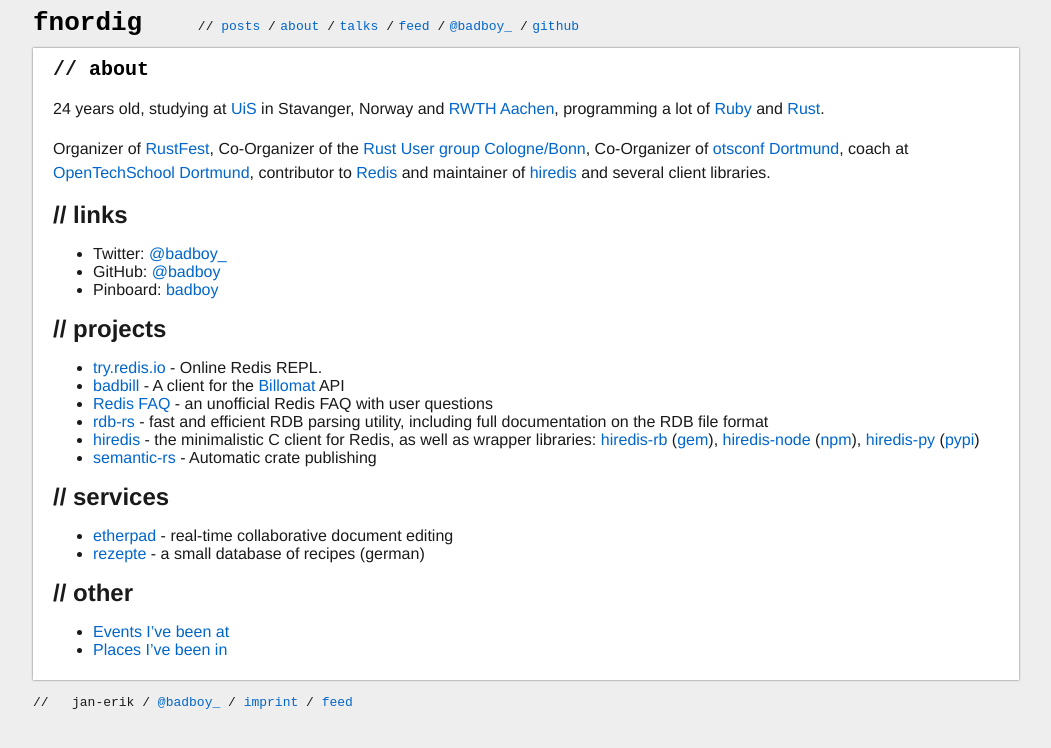
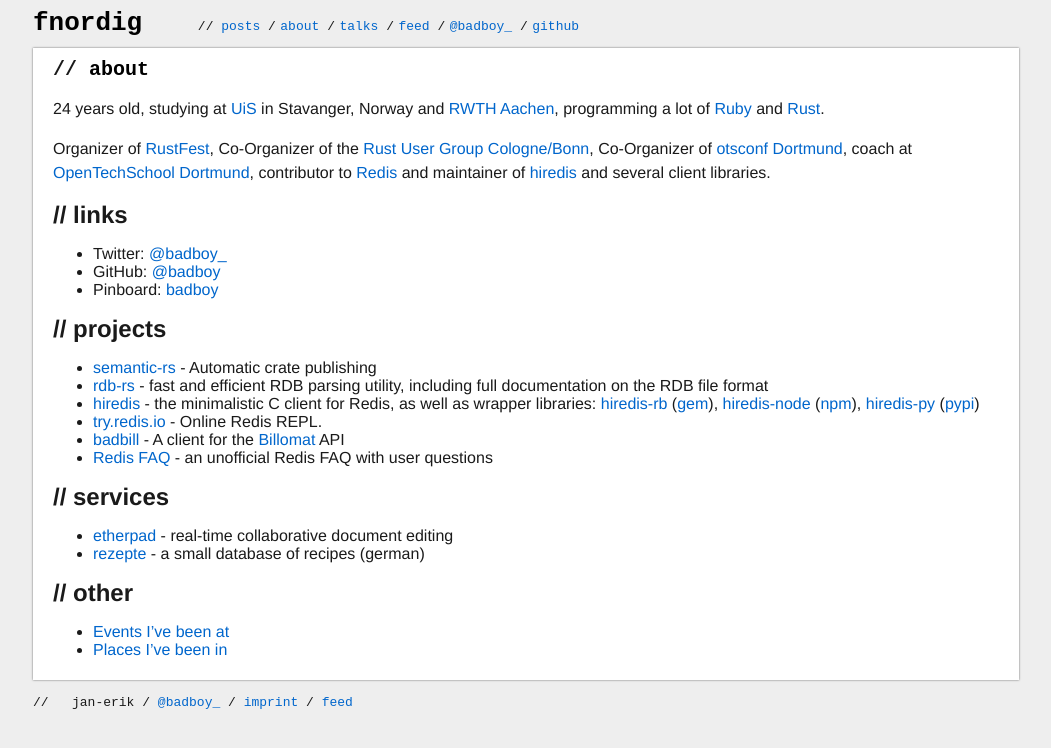
Before and after one commit to badboy/fnordig.de, a Jekyll site: the page built from about.markdown, in a window 1280 px wide. Shown: the top 748 px of the page, without its empty margins (114-1165 px from the left). Built offline with Jekyll 4.4.1, drawn with Linux system fonts in a browser that asks for light colours.

Commit message:
Re-order a bit

```diff
--- a/about.markdown
+++ b/about.markdown
@@ -8,7 +8,7 @@ studying at [UiS](http://www.uis.no/) in Stavanger, Norway and [RWTH Aachen](htt
 programming a lot of [Ruby](http://www.ruby-lang.org/en/) and [Rust](http://www.rust-lang.org/).
 
 Organizer of [RustFest](http://www.rustfest.eu/),
-Co-Organizer of the [Rust User group Cologne/Bonn](http://rustaceans.cologne/),
+Co-Organizer of the [Rust User Group Cologne/Bonn](http://rustaceans.cologne/),
 Co-Organizer of [otsconf Dortmund](https://otsconf.com/),
 coach at [OpenTechSchool Dortmund](http://www.opentechschool.org/dortmund/),
 contributor to [Redis](http://redis.io) and maintainer of [hiredis](https://github.com/redis/hiredis) and several client libraries.
@@ -23,12 +23,12 @@ contributor to [Redis](http://redis.io) and maintainer of [hiredis](https://gith
 
 ## // projects
 
+* [semantic-rs](https://github.com/semantic-rs/semantic-rs) - Automatic crate publishing
+* [rdb-rs](http://rdb.fnordig.de/) - fast and efficient RDB parsing utility, including full documentation on the RDB file format
+* [hiredis](https://github.com/redis/hiredis) - the minimalistic C client for Redis, as well as wrapper libraries: [hiredis-rb](https://github.com/redis/hiredis-rb/) ([gem](https://rubygems.org/gems/hiredis)), [hiredis-node](https://github.com/redis/hiredis-node) ([npm](https://www.npmjs.com/package/hiredis)), [hiredis-py](https://github.com/redis/hiredis-py) ([pypi](https://pypi.python.org/pypi/hiredis/))
 * [try.redis.io](http://try.redis.io) - Online Redis REPL.
 * [badbill](https://github.com/badboy/badbill) - A client for the [Billomat](http://www.billomat.com/en/api/) API
 * [Redis FAQ](/redis-faq/) - an unofficial Redis FAQ with user questions
-* [rdb-rs](http://rdb.fnordig.de/) - fast and efficient RDB parsing utility, including full documentation on the RDB file format
-* [hiredis](https://github.com/redis/hiredis) - the minimalistic C client for Redis, as well as wrapper libraries: [hiredis-rb](https://github.com/redis/hiredis-rb/) ([gem](https://rubygems.org/gems/hiredis)), [hiredis-node](https://github.com/redis/hiredis-node) ([npm](https://www.npmjs.com/package/hiredis)), [hiredis-py](https://github.com/redis/hiredis-py) ([pypi](https://pypi.python.org/pypi/hiredis/))
-* [semantic-rs](https://github.com/semantic-rs/semantic-rs) - Automatic crate publishing
 
 ## // services
 
```
